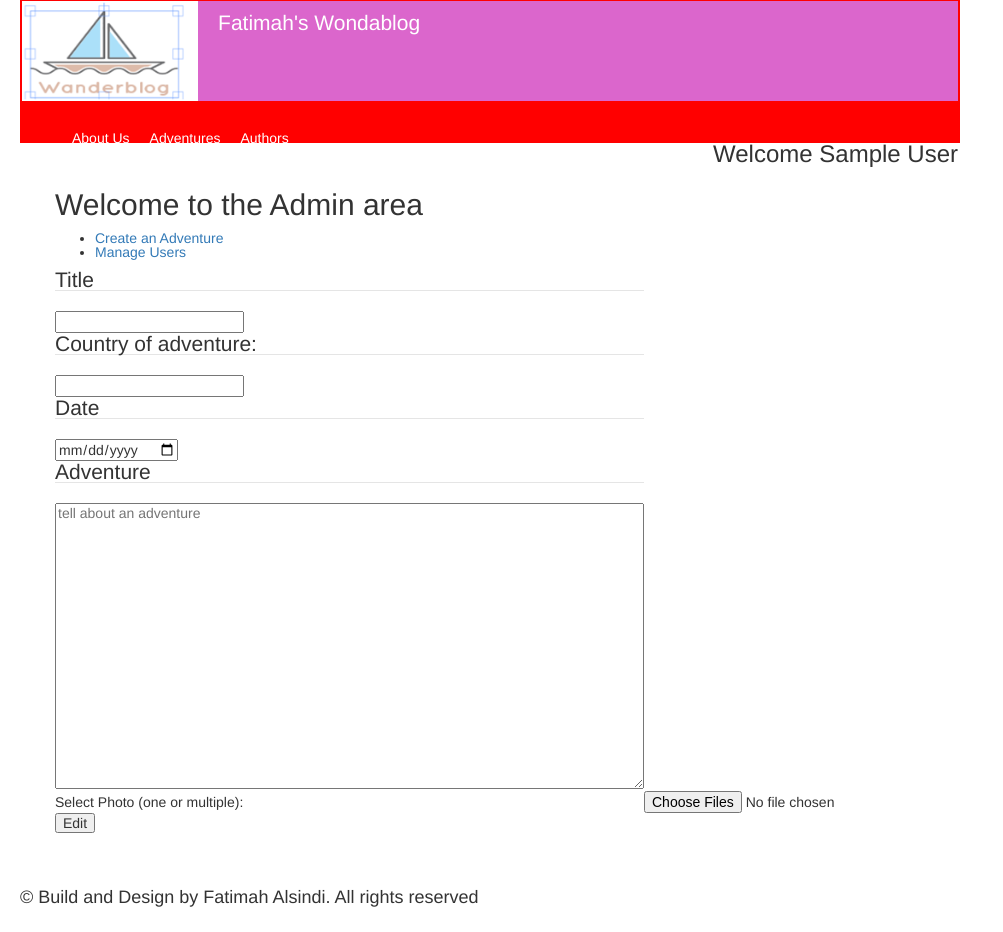
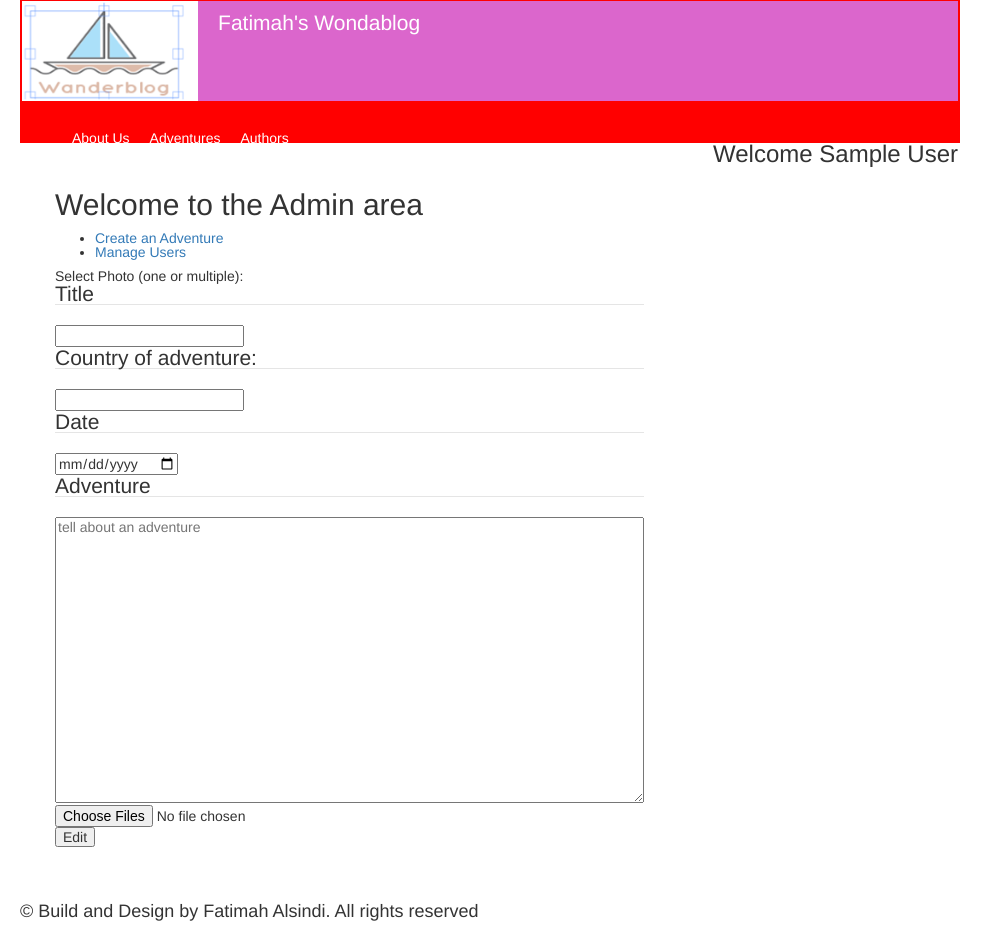
Before and after one commit to fatimahalsindi/test, a PHP site: page /adventureform.php in a window 1280 px wide. Shown: the part 21-953 px from the top of the page, without its empty margins (0-1003 px from the left). Before the commit the page ends 928 px from the top, so only its background shows below. Run offline with PHP 8.4, Linux system fonts and the light colour scheme; the visitor is signed in with stand-in values (Sample User, id 1); data that the repository does not hold is empty.

Commit message:
Update adventureform.php

```diff
--- a/adventureform.php
+++ b/adventureform.php
@@ -29,7 +29,7 @@ include("templates/header.php");
         </tr>
         <tr>
             <td>
-                <legend>Date</legend><input type="date" name="ad_date">
+                <legend>Date</legend><input type="date" name="ad_date" placeholder ="year-mm-dd" />
             </td>
         </tr>
         <tr>
@@ -37,8 +37,7 @@ include("templates/header.php");
                 <legend>Adventure</legend><textarea cols="70" rows="20" name="story" placeholder="tell about an adventure"></textarea>
             </td>
         </tr>
-        <tr>
-            <td>Select Photo (one or multiple):</td>
+        <tr>Select Photo (one or multiple):
             <td><input type="file" name="files[]" id="files" multiple="multiple"/></td>
         </tr>
         <tr>
```
